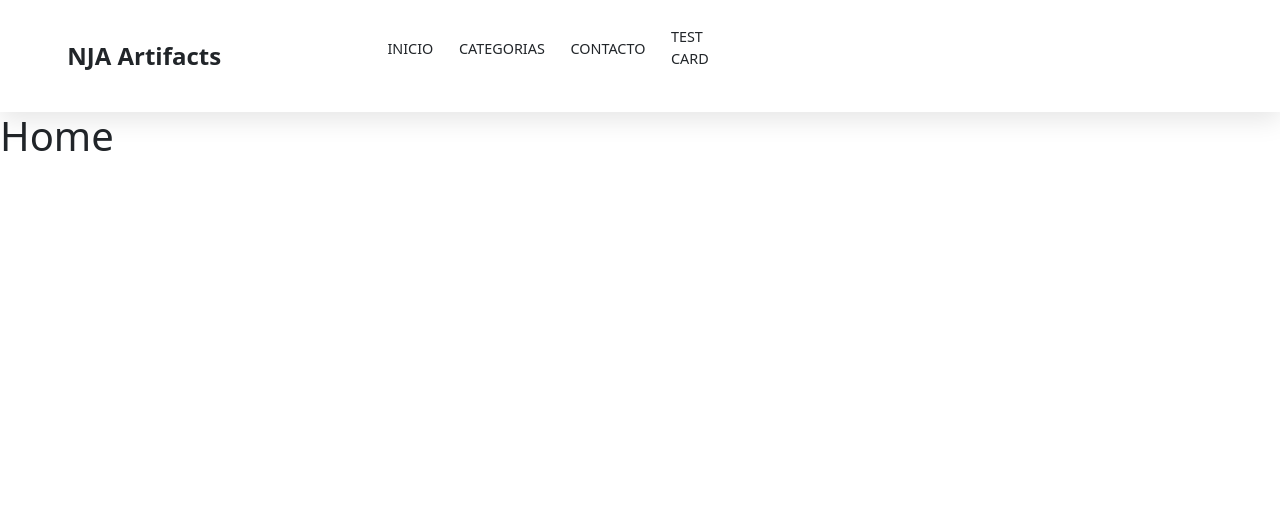
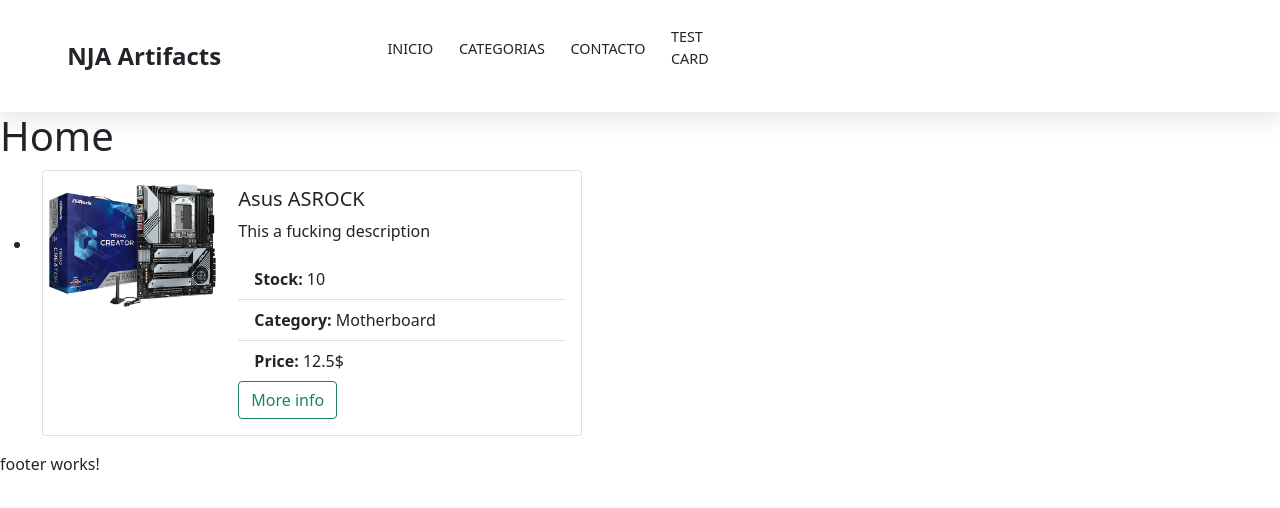
Before and after one commit to NilsonSpaghettiCode/NJArtifacts, an Angular app in the folder Front_end/njartifacts/: page / in a window 1280 px wide. Shown: the top 508 px of the page. Built offline with nearby package versions, Linux system fonts and the light colour scheme.

Commit message:
Componente footer creado

```diff
--- a/Front_end/njartifacts/src/app/app.component.html
+++ b/Front_end/njartifacts/src/app/app.component.html
@@ -15,6 +15,6 @@
     -->
 
     <app-nav></app-nav>
-
+    <app-footer></app-footer>
 </body>
 </html>
--- a/Front_end/njartifacts/src/app/app.module.ts
+++ b/Front_end/njartifacts/src/app/app.module.ts
@@ -8,6 +8,7 @@ import { CardComponent } from './components/card/card.component';
 import { NavComponent } from './components/nav/nav.component';
 import { HomeComponent } from './components/home/home.component';
 import { ProductDetailComponent } from './components/product-detail/product-detail.component';
+import { FooterComponent } from './components/footer/footer.component';
 
 @NgModule({
   declarations: [
@@ -16,7 +17,8 @@ import { ProductDetailComponent } from './components/product-detail/product-deta
     CardComponent,
     NavComponent,
     HomeComponent,
-    ProductDetailComponent
+    ProductDetailComponent,
+    FooterComponent
   ],
   imports: [
     BrowserModule,
--- a/Front_end/njartifacts/src/app/components/card/card.component.html
+++ b/Front_end/njartifacts/src/app/components/card/card.component.html
@@ -1,3 +1,5 @@
+<ul>
+  <li>
     <div class="card mb-3" style="max-width: 540px; margin: 10px;">
       <div class="row g-0">
         <div class="col-md-4">
@@ -20,3 +22,5 @@
         </div>
       </div>
     </div>
+  </li>
+</ul>
--- /dev/null
+++ b/Front_end/njartifacts/src/app/components/footer/footer.component.html
@@ -0,0 +1 @@
+<p>footer works!</p>
--- /dev/null
+++ b/Front_end/njartifacts/src/app/components/footer/footer.component.ts
@@ -0,0 +1,15 @@
+import { Component, OnInit } from '@angular/core';
+
+@Component({
+  selector: 'app-footer',
+  templateUrl: './footer.component.html',
+  styleUrls: ['./footer.component.css']
+})
+export class FooterComponent implements OnInit {
+
+  constructor() { }
+
+  ngOnInit(): void {
+  }
+
+}
--- a/Front_end/njartifacts/src/app/components/home/home.component.html
+++ b/Front_end/njartifacts/src/app/components/home/home.component.html
@@ -1 +1,6 @@
 <h1>Home</h1>
+
+<app-card></app-card>
+<div>
+
+</div>
--- a/Front_end/njartifacts/src/app/components/home/home.component.ts
+++ b/Front_end/njartifacts/src/app/components/home/home.component.ts
@@ -1,5 +1,5 @@
 import { Component, OnInit } from '@angular/core';
-import { NavComponent } from '../nav/nav.component';
+import { CardComponent } from '../card/card.component';
 
 @Component({
   selector: 'app-home',
```
Also changed, not shown: Front_end/njartifacts/src/app/components/footer/footer.component.css (added), 1 other file (tests, documents, lock files or other folders). Lines whose indentation alone changed are shown as unchanged.
